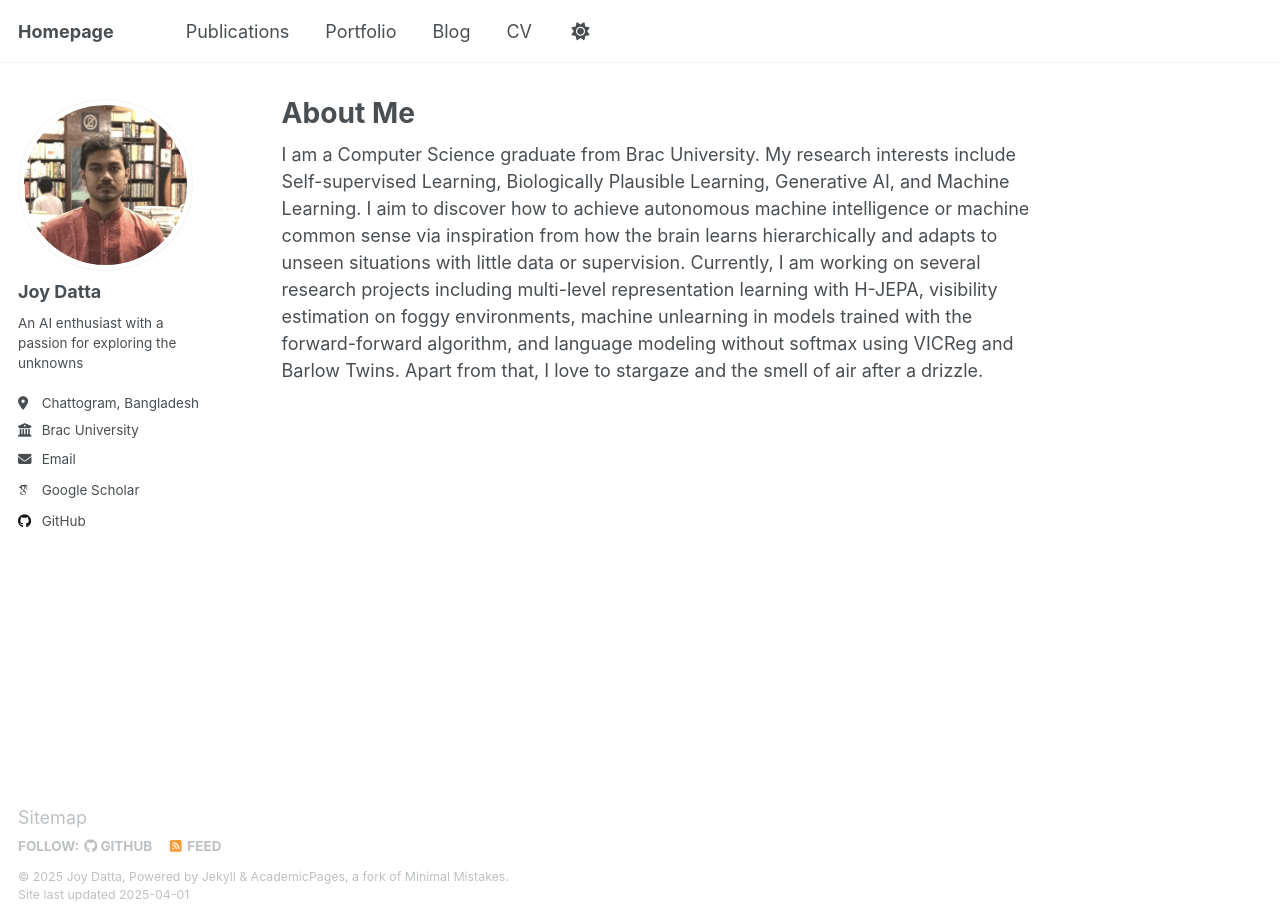
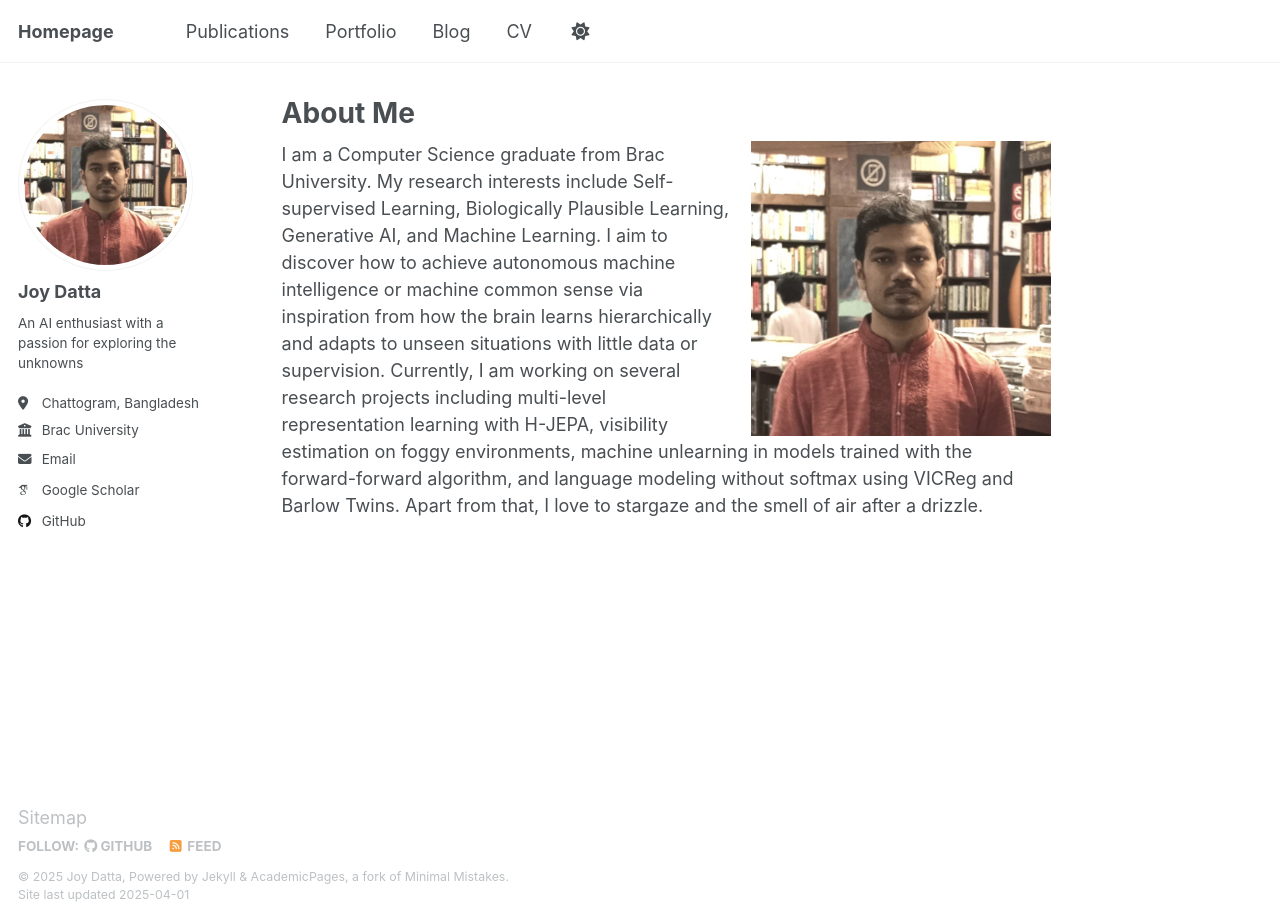
Before and after one commit to joy-datta/joy-datta.github.io, a Jekyll site: the page built from _pages/about.md, in a window 1280 px wide and 923 px high. Built offline with Jekyll 4.4.1, drawn with Linux system fonts in a browser that asks for light colours; some web fonts are replaced.

Commit message:
Update about.md

```diff
--- a/_pages/about.md
+++ b/_pages/about.md
@@ -6,4 +6,5 @@ redirect_from:
   - /about/
   - /about.html
 ---
+![illustration](/images/profile.png){: .align-right width="300px"}
 I am a Computer Science graduate from Brac University. My research interests include Self-supervised Learning, Biologically Plausible Learning, Generative AI, and Machine Learning. I aim to discover how to achieve autonomous machine intelligence or machine common sense via inspiration from how the brain learns hierarchically and adapts to unseen situations with little data or supervision. Currently, I am working on several research projects including multi-level representation learning with H-JEPA, visibility estimation on foggy environments, machine unlearning in models trained with the forward-forward algorithm, and language modeling without softmax using VICReg and Barlow Twins. Apart from that, I love to stargaze and the smell of air after a drizzle.
```
